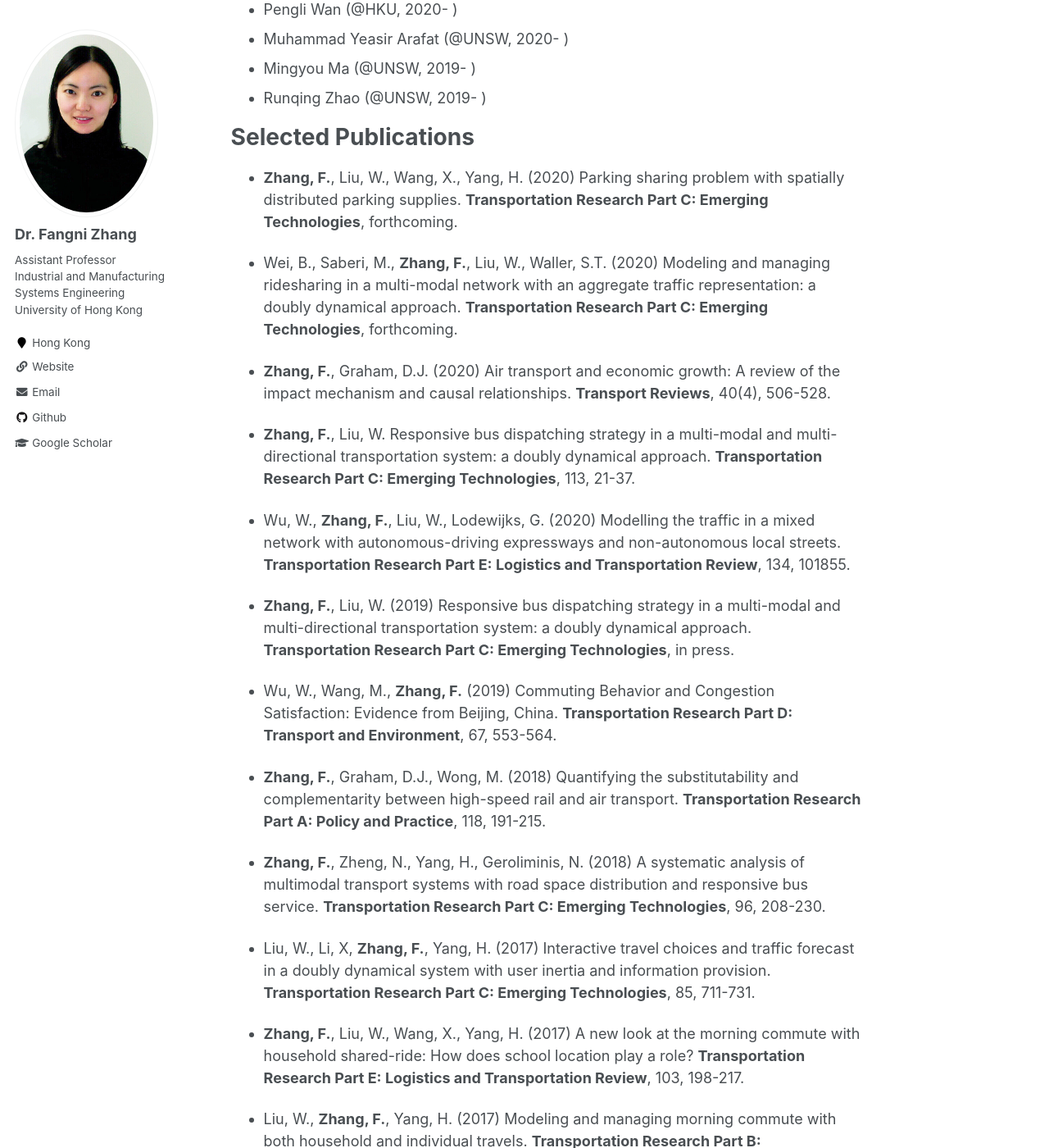
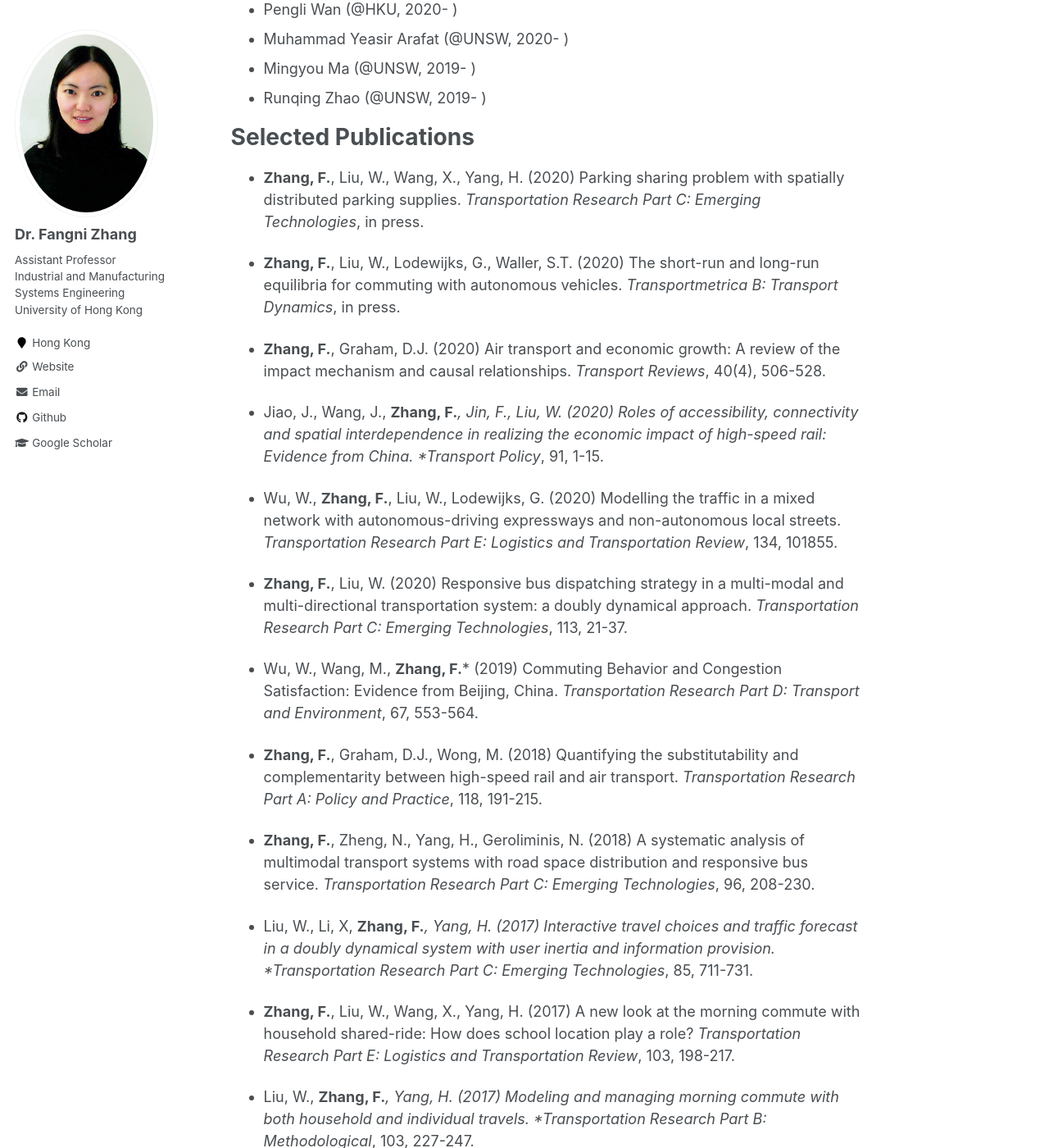
Before and after one commit to fangnizhang/fangnizhang.github.io, a Jekyll site: the page built from _pages/about.md, in a window 1280 px wide and 1400 px high, scrolled down 1638 px. Shown: the whole window at 82% size. Built offline with Jekyll 4.4.1, drawn with Linux system fonts in a browser that asks for light colours; some of the changed text lies outside the part shown.

Commit message:
Update about.md

```diff
--- a/_pages/about.md
+++ b/_pages/about.md
@@ -45,34 +45,31 @@ As co-supervisor
 
 Selected Publications
 ======
-- **Zhang, F.**, Liu, W., Wang, X., Yang, H. (2020) Parking sharing problem with spatially distributed parking supplies. **Transportation Research Part C: Emerging Technologies**, forthcoming.
 
-- Wei, B., Saberi, M., **Zhang, F.**, Liu, W., Waller, S.T. (2020) Modeling and managing ridesharing in a multi-modal network with an aggregate traffic representation: a doubly dynamical approach. **Transportation Research Part C: Emerging Technologies**, forthcoming.
+- **Zhang, F.**, Liu, W., Wang, X., Yang, H. (2020) Parking sharing problem with spatially distributed parking supplies. *Transportation Research Part C: Emerging Technologies*, in press.
 
-- **Zhang, F.**, Graham, D.J. (2020) Air transport and economic growth: A review of the impact mechanism and causal relationships. **Transport Reviews**, 40(4), 506-528.
+- **Zhang, F.**, Liu, W., Lodewijks, G., Waller, S.T. (2020) The short-run and long-run equilibria for commuting with autonomous vehicles. *Transportmetrica B: Transport Dynamics*, in press.
 
-- **Zhang, F.**, Liu, W. Responsive bus dispatching strategy in a multi-modal and multi-directional transportation system: a doubly dynamical approach. **Transportation Research Part C: Emerging Technologies**, 113, 21-37.
+- **Zhang, F.**, Graham, D.J. (2020) Air transport and economic growth: A review of the impact mechanism and causal relationships. *Transport Reviews*, 40(4), 506-528.
 
-- Wu, W., **Zhang, F.**, Liu, W., Lodewijks, G. (2020) Modelling the traffic in a mixed network with autonomous-driving expressways and non-autonomous local streets. **Transportation Research Part E: Logistics and Transportation Review**, 134, 101855.
+- Jiao, J., Wang, J., **Zhang, F.***, Jin, F., Liu, W. (2020) Roles of accessibility, connectivity and spatial interdependence in realizing the economic impact of high-speed rail: Evidence from China. *Transport Policy*, 91, 1-15.
 
-- **Zhang, F.**, Liu, W. (2019) Responsive bus dispatching strategy in a multi-modal and multi-directional transportation system: a doubly dynamical approach. **Transportation Research Part C: Emerging Technologies**, in press.
+- Wu, W., **Zhang, F.**, Liu, W., Lodewijks, G. (2020) Modelling the traffic in a mixed network with autonomous-driving expressways and non-autonomous local streets. *Transportation Research Part E: Logistics and Transportation Review*, 134, 101855.
 
-- Wu, W., Wang, M., **Zhang, F.** (2019) Commuting Behavior and Congestion Satisfaction: Evidence from Beijing, China. **Transportation Research Part D: Transport and Environment**, 67, 553-564.
+- **Zhang, F.**, Liu, W. (2020) Responsive bus dispatching strategy in a multi-modal and multi-directional transportation system: a doubly dynamical approach. *Transportation Research Part C: Emerging Technologies*, 113, 21-37.
 
-- **Zhang, F.**, Graham, D.J., Wong, M. (2018) Quantifying the substitutability and complementarity between high-speed rail and air transport. **Transportation Research Part A: Policy and Practice**, 118, 191-215.
+- Wu, W., Wang, M., **Zhang, F.*** (2019) Commuting Behavior and Congestion Satisfaction: Evidence from Beijing, China. *Transportation Research Part D: Transport and Environment*, 67, 553-564.
 
-- **Zhang, F.**, Zheng, N., Yang, H., Geroliminis, N. (2018) A systematic analysis of multimodal transport systems with road space distribution and responsive bus service. **Transportation Research Part C: Emerging Technologies**, 96, 208-230.
+- **Zhang, F.**, Graham, D.J., Wong, M. (2018) Quantifying the substitutability and complementarity between high-speed rail and air transport. *Transportation Research Part A: Policy and Practice*, 118, 191-215.
 
-- Liu, W., Li, X, **Zhang, F.**, Yang, H. (2017) Interactive travel choices and traffic forecast in a doubly dynamical system with user inertia and information provision. **Transportation Research Part C: Emerging Technologies**, 85, 711-731.
+- **Zhang, F.**, Zheng, N., Yang, H., Geroliminis, N. (2018) A systematic analysis of multimodal transport systems with road space distribution and responsive bus service. *Transportation Research Part C: Emerging Technologies*, 96, 208-230.
 
-- **Zhang, F.**, Liu, W., Wang, X., Yang, H. (2017) A new look at the morning commute with household shared-ride: How does school location play a role? **Transportation Research Part E: Logistics and Transportation Review**, 103, 198-217.
+- Liu, W., Li, X, **Zhang, F.***, Yang, H. (2017) Interactive travel choices and traffic forecast in a doubly dynamical system with user inertia and information provision. *Transportation Research Part C: Emerging Technologies*, 85, 711-731.
 
-- Liu, W., **Zhang, F.**, Yang, H. (2017) Modeling and managing morning commute with both household and individual travels. **Transportation Research Part B: Methodological**, 103, 227-247.
+- **Zhang, F.**, Liu, W., Wang, X., Yang, H. (2017) A new look at the morning commute with household shared-ride: How does school location play a role? *Transportation Research Part E: Logistics and Transportation Review*, 103, 198-217.
 
-- Wang, W.W., Wang, D.Z., **Zhang, F.**, Sun, H., Zhang, W. and Wu, J. (2017) Overcoming the Downs-Thomson Paradox by transit subsidy policies. **Transportation Research Part A: Policy and Practice**, 95, 126-147.
+- Liu, W., **Zhang, F.***, Yang, H. (2017) Modeling and managing morning commute with both household and individual travels. *Transportation Research Part B: Methodological*, 103, 227-247.
 
-- **Zhang, F.**, Lindsey, R. and Yang, H. (2016) The Downs–Thomson paradox with imperfect mode substitutes and alternative transit administration regimes. **Transportation Research Part B: Methodological**, 86, 104-127.
+- **Zhang, F.**, Lindsey, R. and Yang, H. (2016) The Downs–Thomson paradox with imperfect mode substitutes and alternative transit administration regimes. *Transportation Research Part B: Methodological*, 86, 104-127.
 
-- **Zhang, F.**, Yang, H., Liu, W. (2014) The Downs-Thomson Paradox with responsive transit service. **Transportation Research Part A: Policy and Practice**, 70, 244-263.
-
-- Liu, W., Yang, H., Yin, Y., **Zhang, F.** (2014) A novel permit scheme for managing parking competition and bottleneck congestion. **Transportation Research Part C: Emerging Technologies**, 44, 265-281.
+- **Zhang, F.**, Yang, H., Liu, W. (2014) The Downs-Thomson Paradox with responsive transit service. *Transportation Research Part A: Policy and Practice*, 70, 244-263.
```
